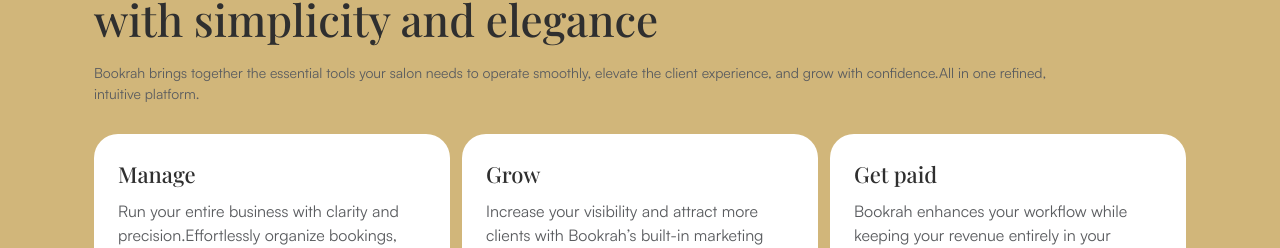
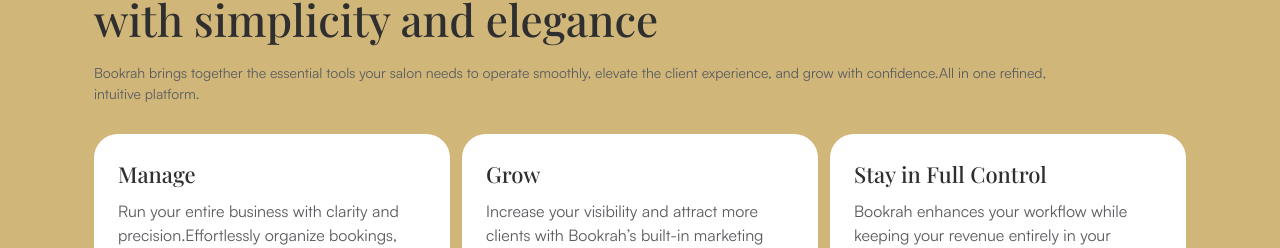
Before and after one commit to rakibuli55/bookrah_client_final, a React (Vite) app: page /for-business in a window 1280 px wide. Shown: the part 3019-3267 px from the top of the page. Built offline with nearby package versions, Linux system fonts and the light colour scheme; a web font is replaced by a local one.

Commit message:
new changes done

```diff
--- a/src/components/business/website/WhyChooseUsSection.jsx
+++ b/src/components/business/website/WhyChooseUsSection.jsx
@@ -16,7 +16,7 @@
     },
     {
       id: 3,
-      title: "Get paid",
+      title: "Stay in Full Control",
       desc: "Bookrah enhances your workflow while keeping your revenue entirely in your hands.Clients book online with ease, and all payments are handled directly at your salon — giving you full flexibility, simplicity, and complete ownership of your business.",
     },
   ];
```
